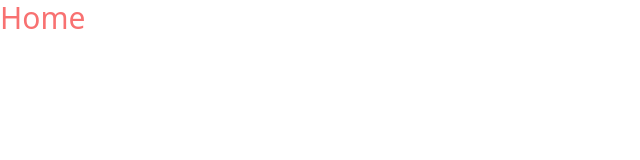
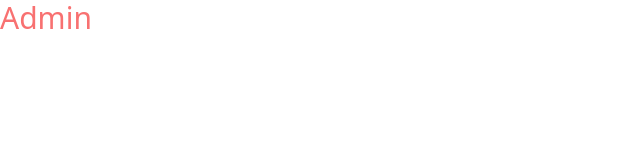
Before and after one commit to linusromland-ITHS/Backendprogrammering-och-Databaser-Grupprojektet, a Vue app in the folder frontend/: page /admin in a window 1280 px wide. Before the commit this address led to /. Shown: the top 160 px of the page, without its empty margins (0-640 px from the left). Built offline with nearby package versions, Linux system fonts and the light colour scheme.

Commit message:
created `Admin.vue`
Also added it to router

Co-Authored-By: Linus Romland <hello@linusromland.com>

```diff
--- a/frontend/src/router.js
+++ b/frontend/src/router.js
@@ -8,6 +8,12 @@ const router = createRouter({
 			name: 'Home',
 			component: () => import('./views/Home.vue'),
 			path: '/',
+		},
+		{
+			// Admin Route
+			name: 'Admin',
+			component: () => import('./views/Admin.vue'),
+			path: '/admin',
 		},
 		{
 			// Search Route
--- /dev/null
+++ b/frontend/src/views/Admin.vue
@@ -0,0 +1,9 @@
+<template>
+	<h1 class="text-3xl text-red-400">Admin</h1>
+</template>
+<script>
+	export default {
+		name: 'Admin',
+	};
+</script>
+<style></style>
```
